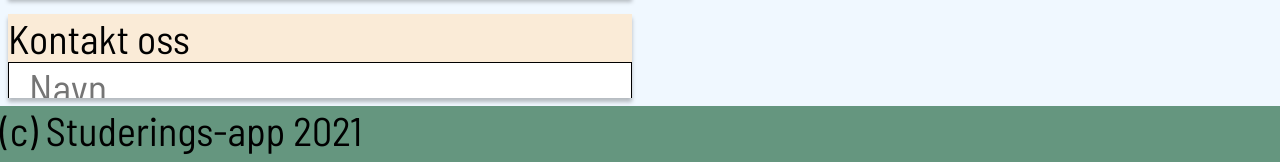
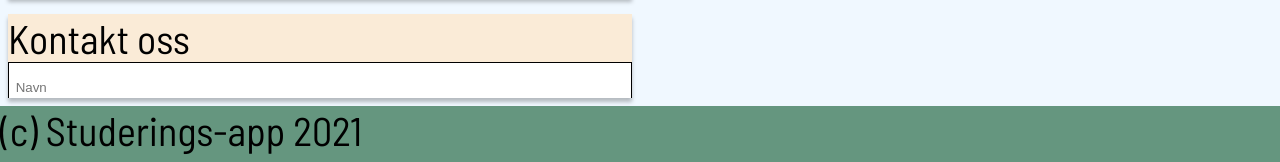
Before and after one commit to reiv003/Tema_4, a Vue app: page / in a window 1280 px wide. Shown: the part 718-880 px from the top of the page. Built offline with nearby package versions, Linux system fonts and the light colour scheme.

Commit message:
styled input in reset

```diff
--- a/src/styles/reset.css
+++ b/src/styles/reset.css
@@ -12,7 +12,6 @@ button {
 }
 
 input {
-	font: inherit;
 	cursor: pointer;
 }
 
```
